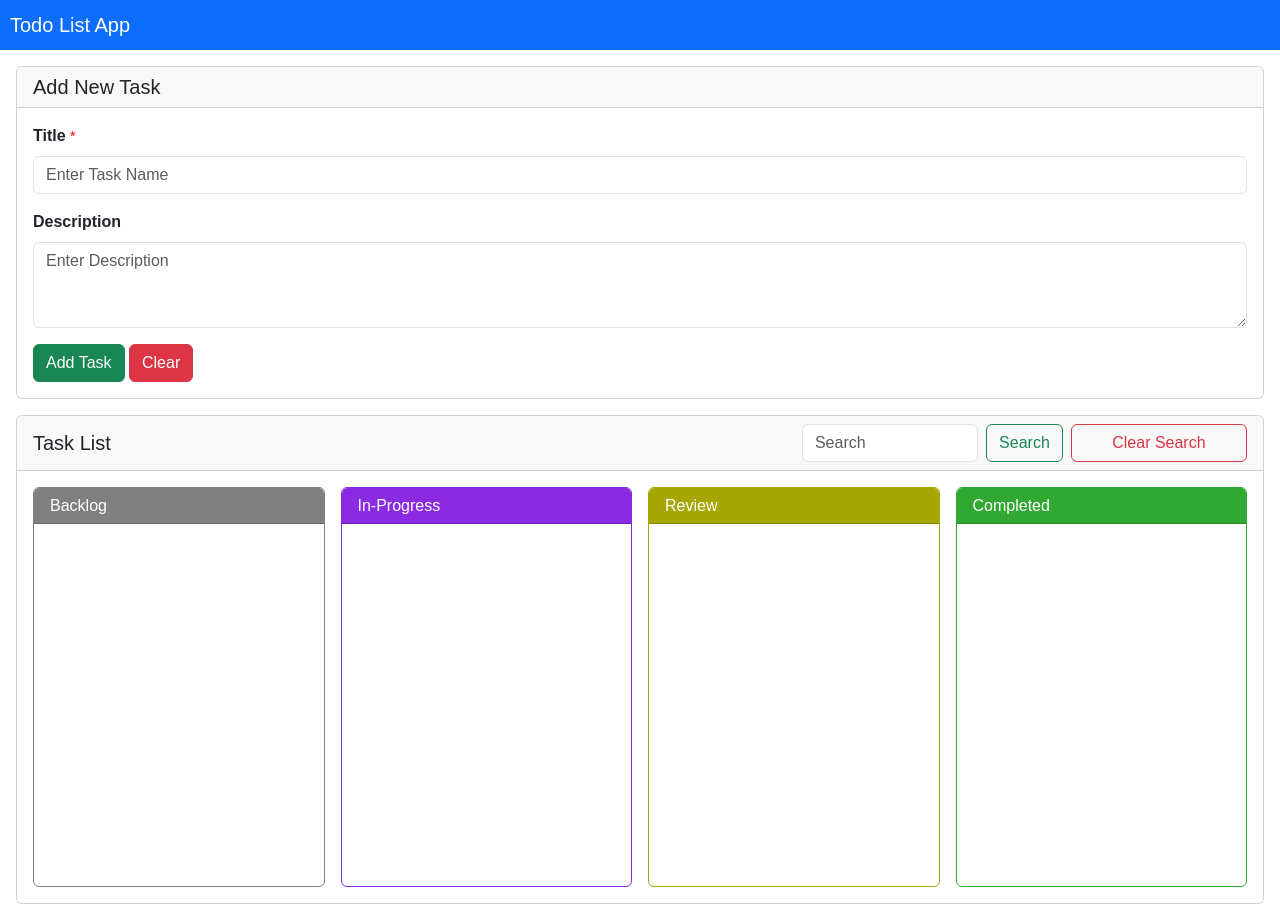
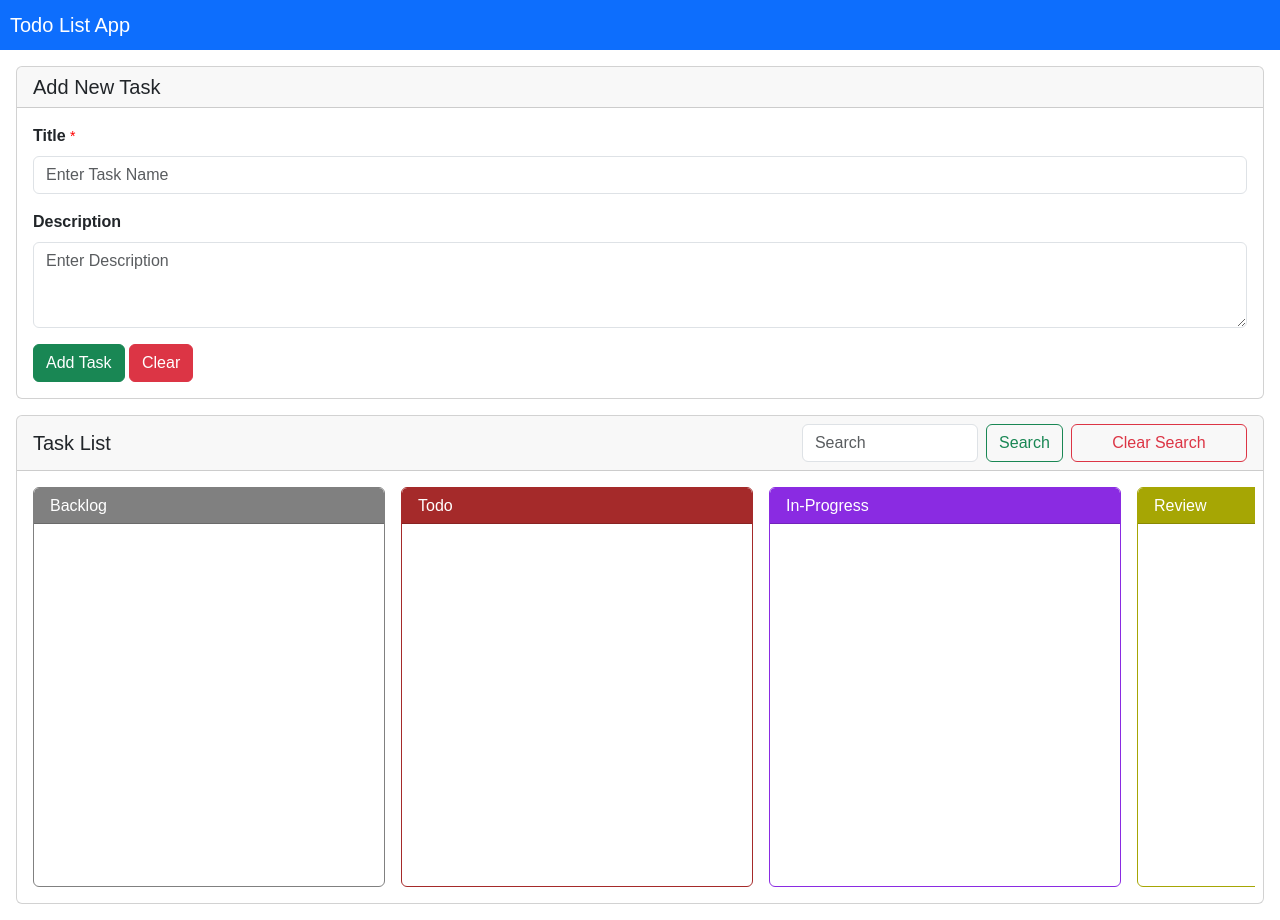
Before and after one commit to AshishPatel11/Todo-app, a website with bundled scripts: page Index.html in a window 1280 px wide. Built offline with nearby package versions, Linux system fonts and the light colour scheme.

Commit message:
dynamic status cards added

```diff
--- a/Index.html
+++ b/Index.html
@@ -73,7 +73,7 @@
       </div>
 
       <div class="d-flex m-2 align-items-center justify-content-between card-container">
-        <div class="card m-2 status1" id="status-1">
+        <!-- <div class="card m-2 status1" id="status-1">
           <h6 class="card-header"></h6>
         </div>
 
@@ -87,7 +87,7 @@
 
         <div class="card m-2 status4" id="status-4">
           <h6 class="card-header"></h6>
-        </div>
+        </div> -->
       </div>
     </section>
     <!-- Modal -->
--- a/model/taskModel.js
+++ b/model/taskModel.js
@@ -1,2 +1,28 @@
-const taskStatus = ["backlog", "in-progress", "review", "completed"]
+// const taskStatus = ["backlog", "todo", "in-progress", "review", "completed"]
+const taskStatus = [
+    {
+        name: "backlog",
+        color: "gray"
+    },
+    {
+        name: "todo",
+        color: "brown"
+    },
+    {
+        name: "in-progress",
+        color: "blueviolet"
+    },
+    {
+        name: "review",
+        color: "rgb(166, 166, 4)"
+    },
+    {
+        name: "completed",
+        color: "rgb(49, 168, 49)"
+    },
+    // {
+    //     name: "final",
+    //     color: "darkslateblue"
+    // }
+]
 export default taskStatus;
--- a/src/css/main.css
+++ b/src/css/main.css
@@ -25,46 +25,7 @@
     margin: 5px 10px;
 }
 
-.status1,
-.status1 .card {
-    border-color: gray;
-}
-
-.status2,
-.status2 .card {
-    border-color: blueviolet;
-}
-
-.status3,
-.status3 .card {
-    border-color: rgb(166, 166, 4);
-}
-
-.status4,
-.status4 .card {
-    border-color: rgb(49, 168, 49);
-}
-
-.status1 .card-header {
-    background-color: gray;
-    color: white;
-    text-transform: capitalize;
-}
-
-.status2 .card-header {
-    background-color: blueviolet;
-    color: white;
-    text-transform: capitalize;
-}
-
-.status3 .card-header {
-    background-color: rgb(166, 166, 4);
-    color: white;
-    text-transform: capitalize;
-}
-
-.status4 .card-header {
-    background-color: rgb(49, 168, 49);
+.card-boxs .card-header {
     color: white;
     text-transform: capitalize;
 }
@@ -78,13 +39,15 @@
     z-index: 1;
 }
 
-.status1,
-.status2,
-.status3,
-.status4 {
+.card-boxs {
     height: 50vh;
     overflow: auto;
-    width: 25vw;
+    min-width: 22rem;
+    width: 100%;
+}
+
+.card-container {
+    overflow: auto;
 }
 
 .task-card {
--- a/src/lib/form.js
+++ b/src/lib/form.js
@@ -4,7 +4,7 @@ export default class Form {
         this.form = document.getElementById(formId)
         const select = document.getElementById("taskStatus")
         this.status.forEach(element => {
-            this.createElements("option", { value: element }, select, element)
+            this.createElements("option", { value: element.name }, select, element.name)
         })
         document.getElementById("resetBtn").addEventListener("click", this.reset)
         document.getElementById("taskName").addEventListener("change", function () {
@@ -21,10 +21,9 @@ export default class Form {
         })
         if (!formData.taskId)
             formData.taskId = Date.now()
-        if (!formData.taskStatus)
-            formData.taskStatus = this.status[0]
         return formData;
     }
+
     updateForm(data) {
         this.reset();
         document.getElementById("status-div").style.display = "block"
--- a/src/main.js
+++ b/src/main.js
@@ -10,6 +10,8 @@ class Main {
         this.confirm = false
         this.Modal = document.getElementById('exampleModal')
         this.myModal = new bootstrap.Modal(this.Modal)
+
+
         form.form.addEventListener("submit", (event) => {
             event.preventDefault();
             if (!form.validate())
```
Also changed, not shown: src/lib/task.js.
